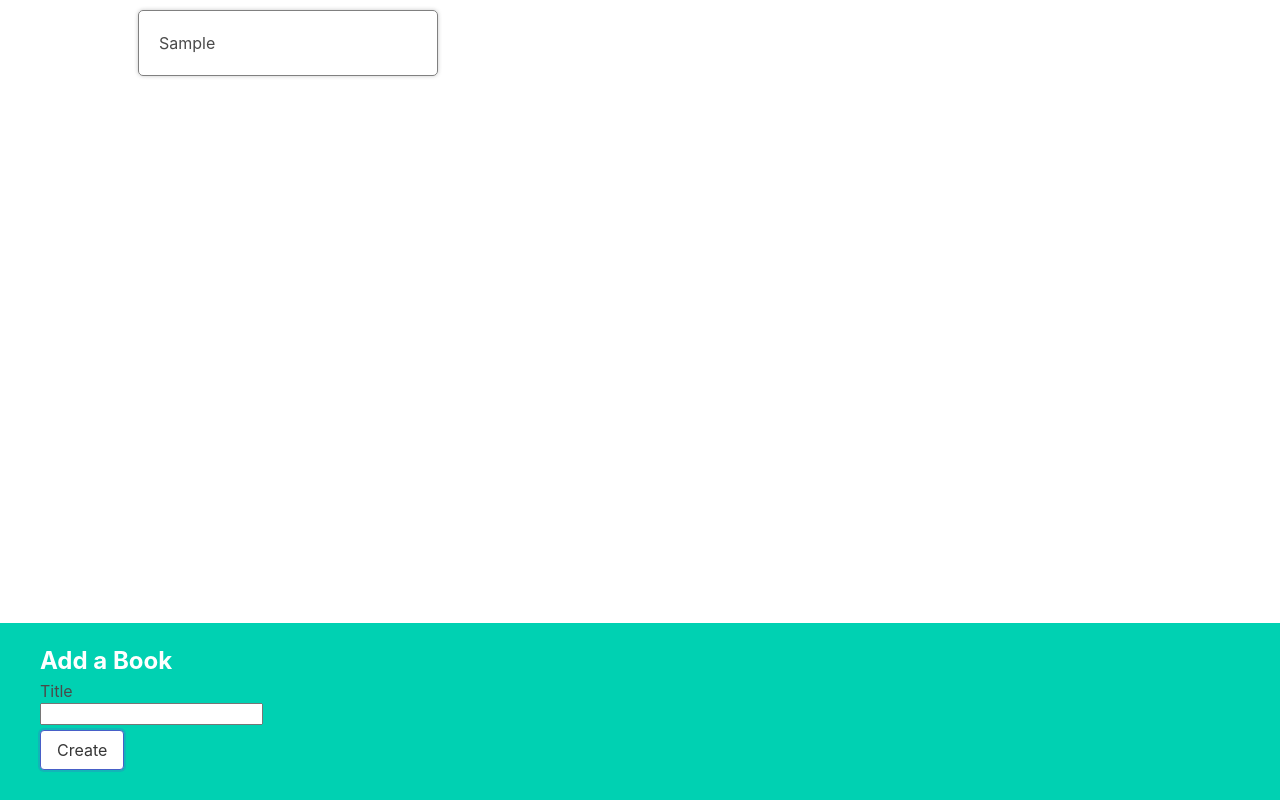
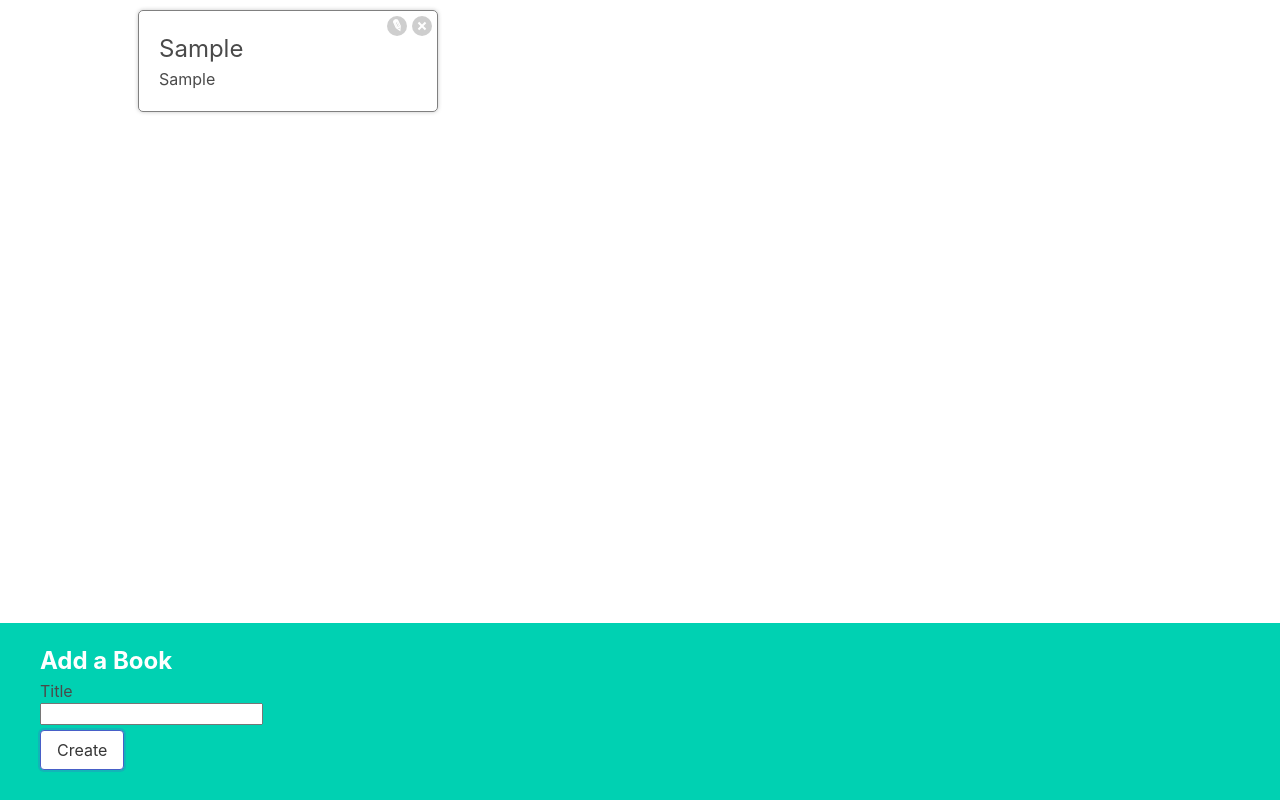
Before and after one commit to keshab4855/react-practice, a React (Create React App) app in the folder final/: page / in a window 1280 px wide. Both pictures are taken after typing "Sample" into the empty fields and a click on the button "Create". Built offline with nearby package versions, Linux system fonts and the light colour scheme.

Commit message:
toggling form display

```diff
--- a/final/src/App.js
+++ b/final/src/App.js
@@ -6,6 +6,12 @@ import BookList from "./components/BookList";
 function App() {
   const [books, setBooks] = useState([]);
 
+  const deleteBookById = (id) => {
+    const updatedBooks = books.filter((item, i) => {
+      return item.id !== id;
+    });
+    setBooks(updatedBooks);
+  };
   const createBook = (title) => {
     const updatedBooks = [
       ...books,
@@ -17,7 +23,7 @@ function App() {
 
   return (
     <div className="app">
-      <BookList books={books}></BookList>
+      <BookList books={books} deleteBookById={deleteBookById}></BookList>
       <BookCreate createBook={createBook}></BookCreate>
     </div>
   );
--- a/final/src/components/BookList.js
+++ b/final/src/components/BookList.js
@@ -1,9 +1,15 @@
 import React from "react";
 import BookShow from "./BookShow";
 
-const BookList = ({ books }) => {
+const BookList = ({ books, deleteBookById }) => {
   const renderedBooks = books.map((item, i) => {
-    return <BookShow key={item.id} item={item}></BookShow>;
+    return (
+      <BookShow
+        key={item.id}
+        item={item}
+        deleteBookById={deleteBookById}
+      ></BookShow>
+    );
   });
   return <div className="book-list">{renderedBooks}</div>;
 };
--- a/final/src/components/BookShow.js
+++ b/final/src/components/BookShow.js
@@ -1,7 +1,35 @@
-import React from "react";
+import React, { useState } from "react";
+import BookEdit from "./BookEdit";
 
-const BookShow = ({ item }) => {
-  return <div className="book-show">{item.title}</div>;
+const BookShow = ({ item, deleteBookById }) => {
+  const [showEdit, setShowEdit] = useState(false);
+  const deleteHandler = () => {
+    deleteBookById(item.id);
+  };
+
+  const editHandler = () => {
+    setShowEdit(!showEdit);
+  };
+
+  let content = <h3>{item.title}</h3>;
+  if (showEdit) {
+    content = <BookEdit></BookEdit>;
+  }
+
+  return (
+    <div className="book-show">
+      <div>{content}</div>
+      {item.title}
+      <div className="actions">
+        <button className="edit" onClick={editHandler}>
+          Edit
+        </button>
+        <button className="delete" onClick={deleteHandler}>
+          Delete
+        </button>
+      </div>
+    </div>
+  );
 };
 
 export default BookShow;
```
